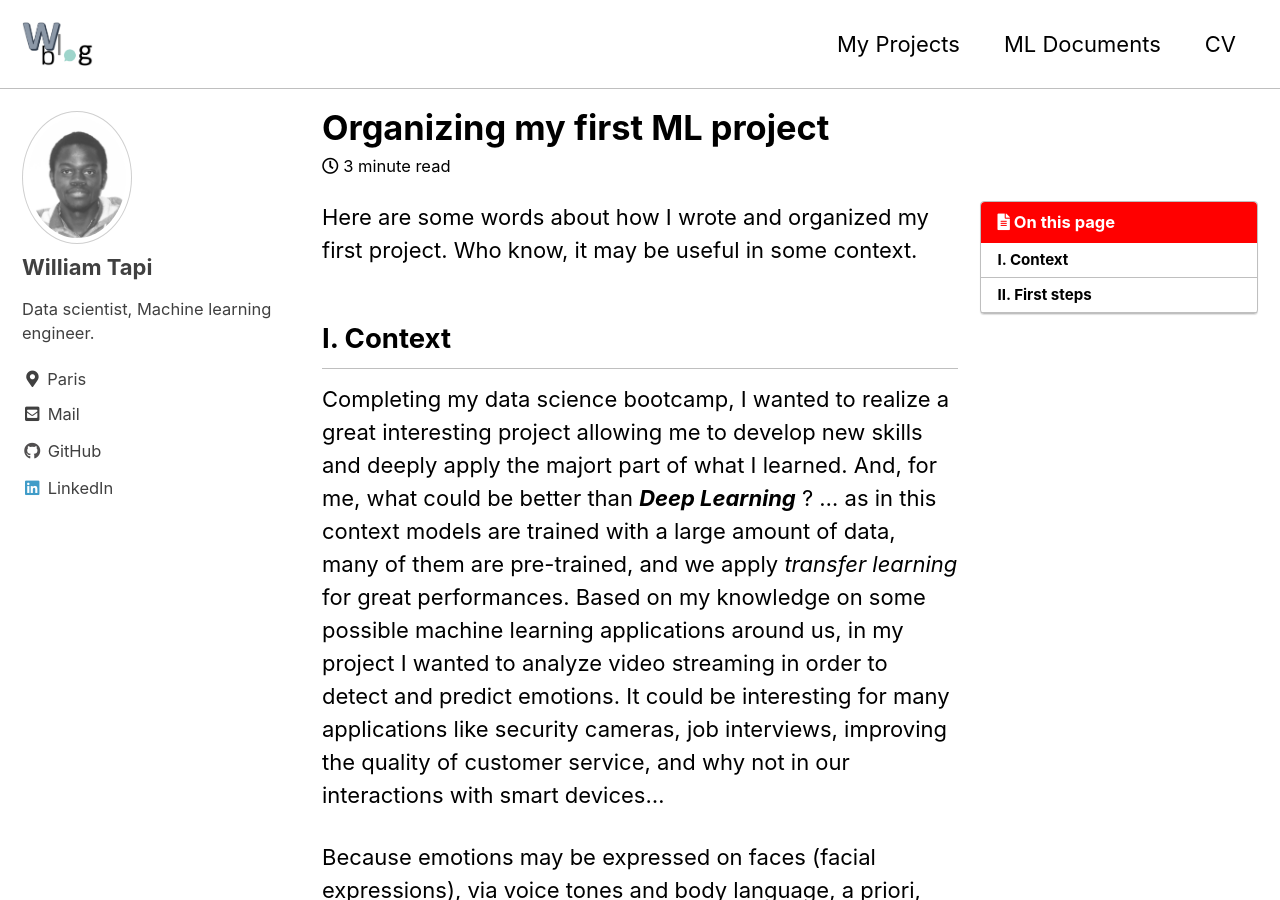
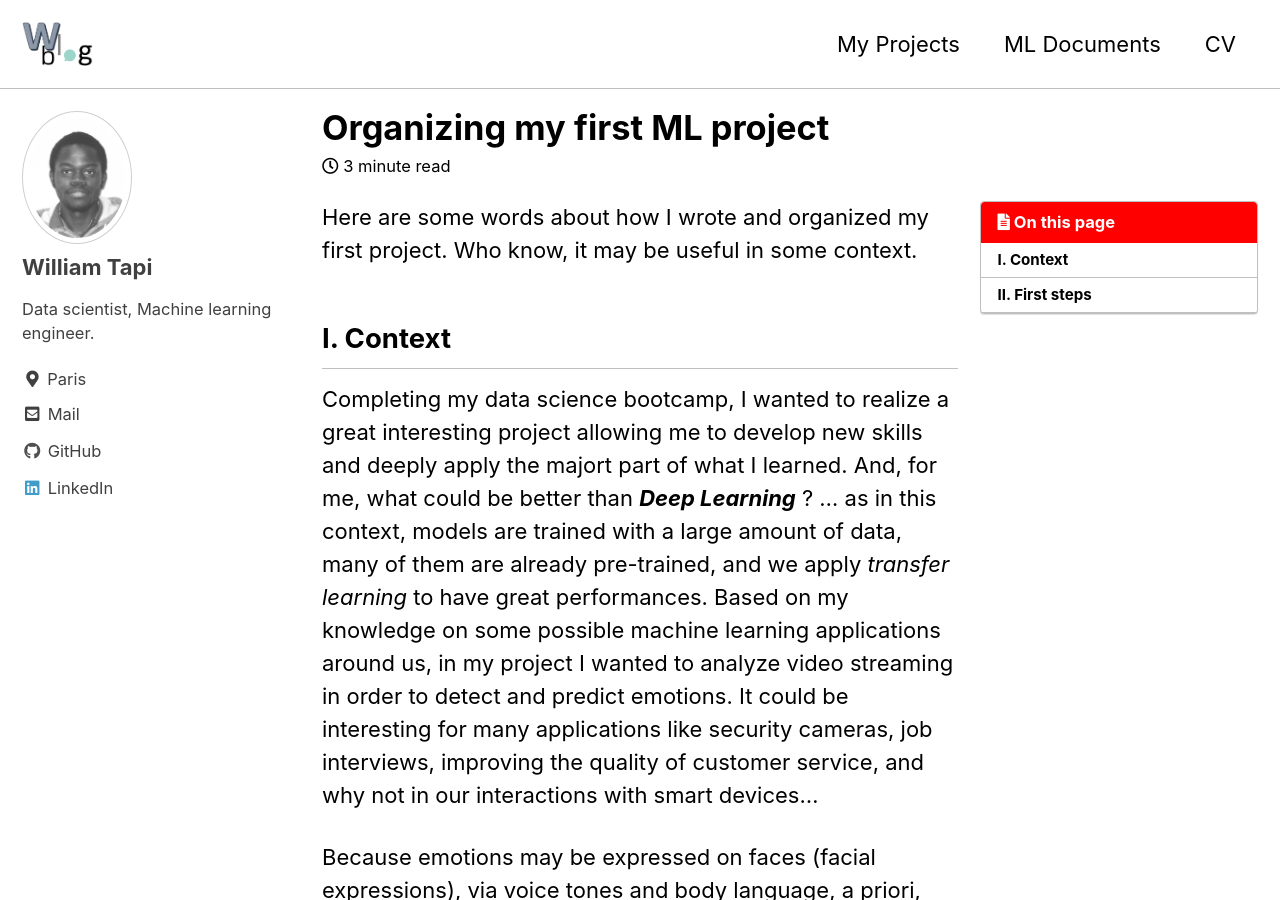
Before and after one commit to Will007-max/Will007-max.github.io, a Jekyll site: the page built from _posts/2021-03-26-first_project.md, in a window 1280 px wide and 900 px high. Built offline with Jekyll 4.4.1, drawn with Linux system fonts in a browser that asks for light colours; cached includes are drawn as plain includes; comment, search, counter and statistics services are not loaded.

Commit message:
new article

```diff
--- a/_posts/2021-03-26-first_project.md
+++ b/_posts/2021-03-26-first_project.md
@@ -24,7 +24,7 @@ Here are some words about how I wrote and organized my first project. Who know,
 
 ## I. Context
 
-Completing my data science bootcamp, I wanted to realize a great interesting project allowing me to develop new skills and deeply apply the majort part of what I learned. And, for me, what could be better than ***Deep Learning*** ? ... as in this context models are trained with a large amount of data, many of them are pre-trained, and we apply *transfer learning* for great performances.  Based on my knowledge on some possible machine learning applications around us, in my project I wanted to analyze video streaming in order to detect and predict emotions. It could be interesting for many applications like security cameras, job interviews, improving the quality of customer service, and why not in our interactions with smart devices...
+Completing my data science bootcamp, I wanted to realize a great interesting project allowing me to develop new skills and deeply apply the majort part of what I learned. And, for me, what could be better than ***Deep Learning*** ? ... as in this context, models are trained with a large amount of data, many of them are already pre-trained, and we apply *transfer learning* to have great performances.  Based on my knowledge on some possible machine learning applications around us, in my project I wanted to analyze video streaming in order to detect and predict emotions. It could be interesting for many applications like security cameras, job interviews, improving the quality of customer service, and why not in our interactions with smart devices...
 
 Because emotions may be expressed on faces (facial expressions), via voice tones and body language, a priori, this can be done by simultaneously processing video and audio streaming. I was wondering if this sort of project could be achieved within the time frame (less than a month). Basically, I have a good scientific background, so I can quickly learn a lot of things. But, I didn't know if it was enough since I never managed this kind of project, in addition it was not my main scientific topic (so, many things to learn from scratch).
 
```
